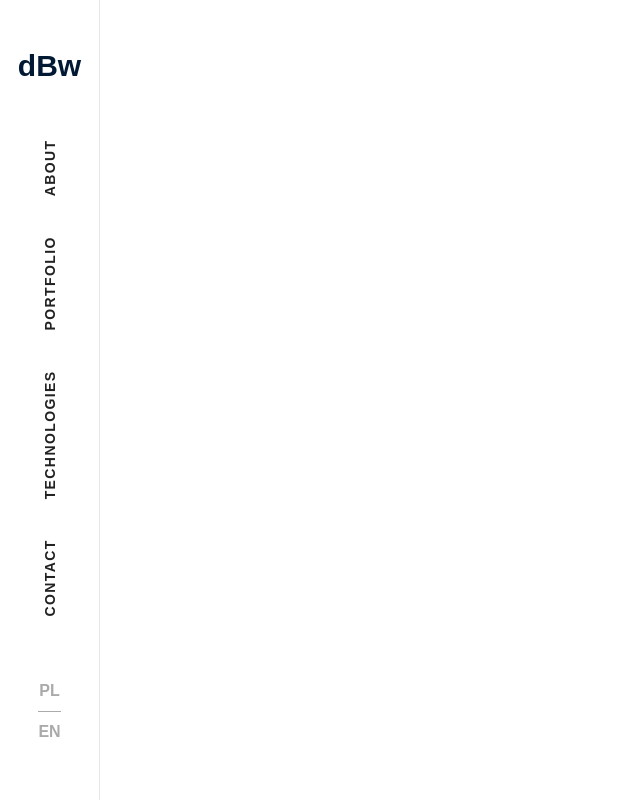
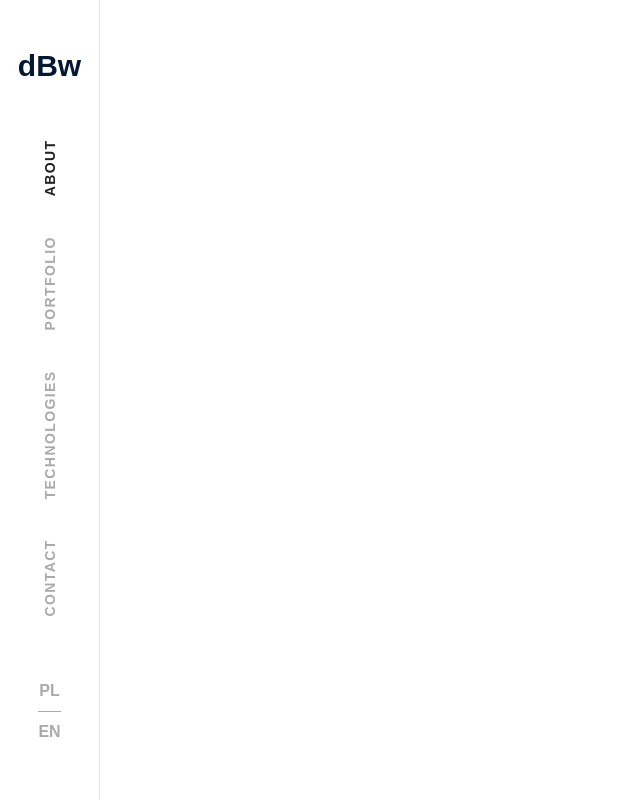
Before and after one commit to ArturDBW/newPortfolioApp, a Next.js app in the folder frontend/: page / in a window 1280 px wide. Shown: the whole page, without its empty margins (0-640 px from the left). Built offline with nearby package versions, Linux system fonts and the light colour scheme.

Commit message:
delete variable and back to old solution

```diff
--- a/frontend/app/components/Header.tsx
+++ b/frontend/app/components/Header.tsx
@@ -13,24 +13,38 @@ export default function Header() {
     return pathname.startsWith(href);
   };
 
-  const liStyles = `${isActive("/") ? "text-[#222222]" : "text-[#aaaaaa]"} transition-all hover:text-[#222222]`;
-
   return (
     <header className="sticky top-0 left-0 flex h-screen w-25 flex-col items-center justify-between border-r border-[#e6e6e6] bg-white py-12 text-[#011933]">
       <div className="text-3xl font-bold">dBw</div>
       <nav className="rotate-270 text-sm font-bold tracking-widest uppercase">
         <ul className="flex space-x-10">
           <Link href="/contact">
-            <li className={liStyles}>Contact</li>
+            <li
+              className={`${isActive("/contact") ? "text-[#222222]" : "text-[#aaaaaa]"} transition-all hover:text-[#222222]`}
+            >
+              Contact
+            </li>
           </Link>
           <Link href="/technologies">
-            <li className={liStyles}>Technologies</li>
+            <li
+              className={`${isActive("/technologies") ? "text-[#222222]" : "text-[#aaaaaa]"} transition-all hover:text-[#222222]`}
+            >
+              Technologies
+            </li>
           </Link>
           <Link href="/portfolio">
-            <li className={liStyles}>Portfolio</li>
+            <li
+              className={`${isActive("/portfolio") ? "text-[#222222]" : "text-[#aaaaaa]"} transition-all hover:text-[#222222]`}
+            >
+              Portfolio
+            </li>
           </Link>
           <Link href="/">
-            <li className={liStyles}>About</li>
+            <li
+              className={`${isActive("/") ? "text-[#222222]" : "text-[#aaaaaa]"} transition-all hover:text-[#222222]`}
+            >
+              About
+            </li>
           </Link>
         </ul>
       </nav>
```
